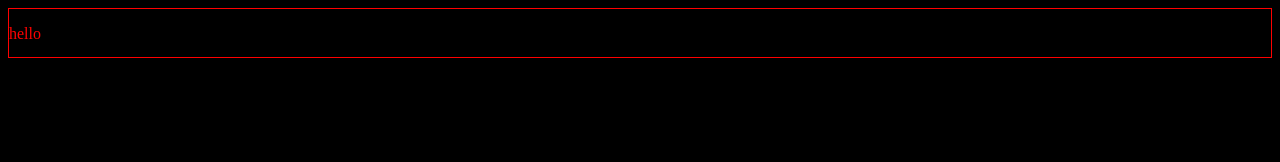
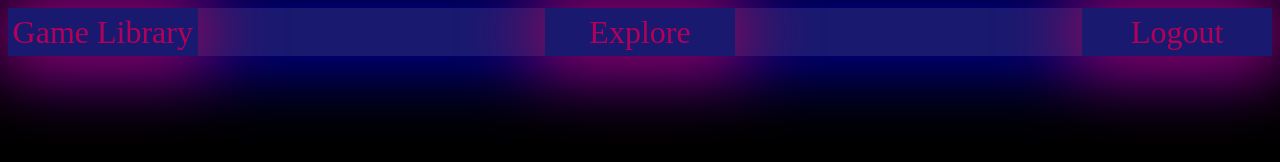
Before and after one commit to Willcodetoday/Game-Project, a plain HTML site: page index.html in a window 1280 px wide. Drawn offline with Linux system fonts and the light colour scheme.

Commit message:
creating and styling the navbar

```diff
--- a/index.html
+++ b/index.html
@@ -4,8 +4,10 @@
         <link rel="stylesheet" type="text/css" href="stylesheets/styles.css">
     </head>
     <body>
-        <nav class="navbar">
-            <p>hello</p>
+        <nav class="navbar" id="navbar">
+            <p class="nav-button">Game Library</p>
+            <p class="nav-button">Explore</p>
+            <p class="nav-button">Logout</p>
         </nav>
         <header>
 
--- a/stylesheets/styles.css
+++ b/stylesheets/styles.css
@@ -1,16 +1,38 @@
+*{
+    font-size: 1rem;
+}
 body{
     background-color: black;
 }
 
 p{
     color: red;
+}
+
+#navbar{
 
 }
-
 .navbar{
     display: flex;
     flex-direction: row;
-    border: 1px solid red;
+
     height: 3rem;
     width: auto;
+    justify-content: space-between;
+    align-items: center;
+    background-color: midnightblue;
+    box-shadow: 0px 0px 80px blue;
 }
+
+.nav-button{
+    display: flex;
+    justify-content: center;
+    align-items: center;
+    font-size: 2rem;
+    height: 100%;
+    width: 15%;
+    /*border: 1px solid #b30059;*/
+    color:  #b30059;
+    box-shadow: 0px 0px 70px 10px #b30059;
+
+}
```
